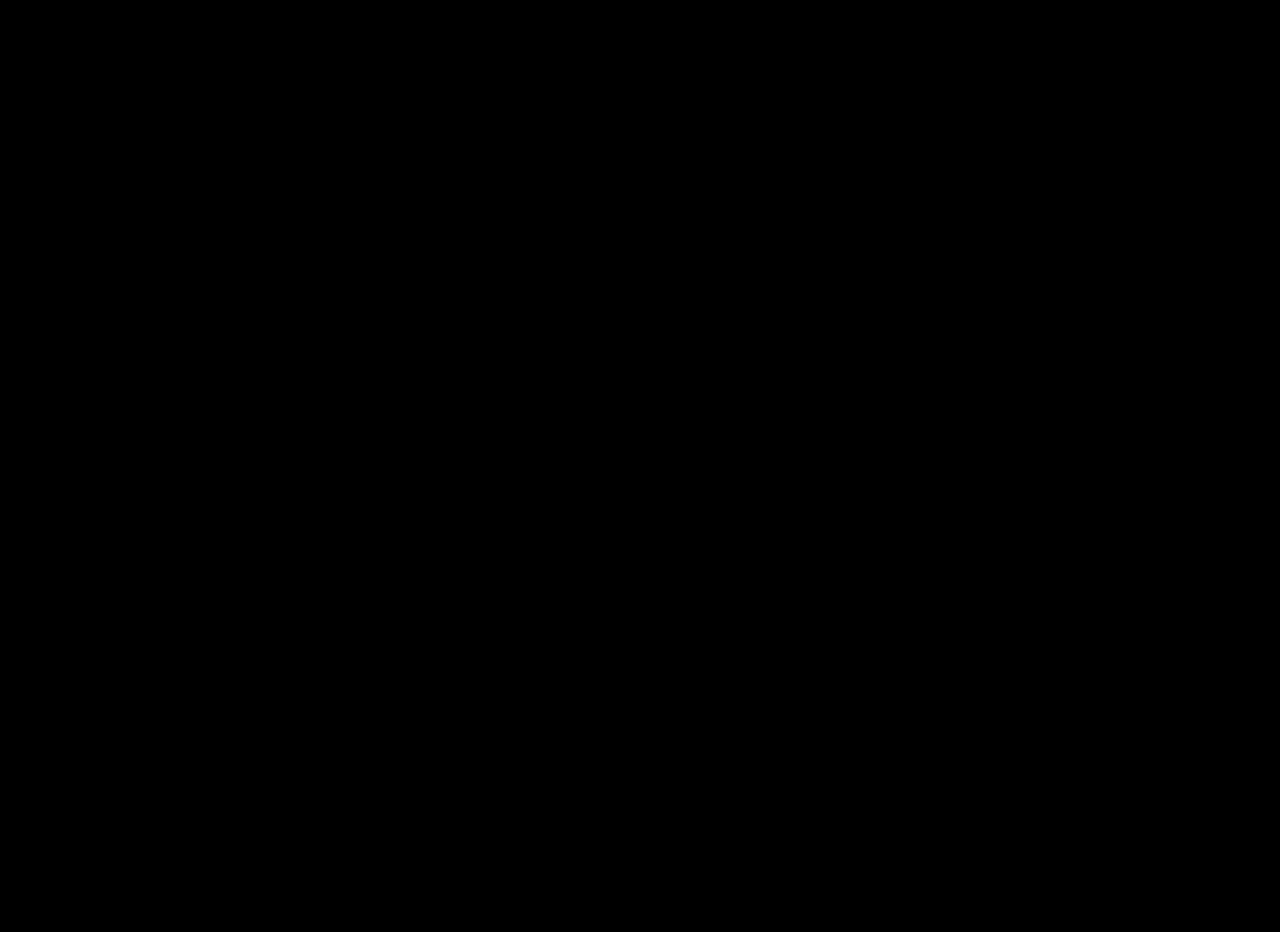
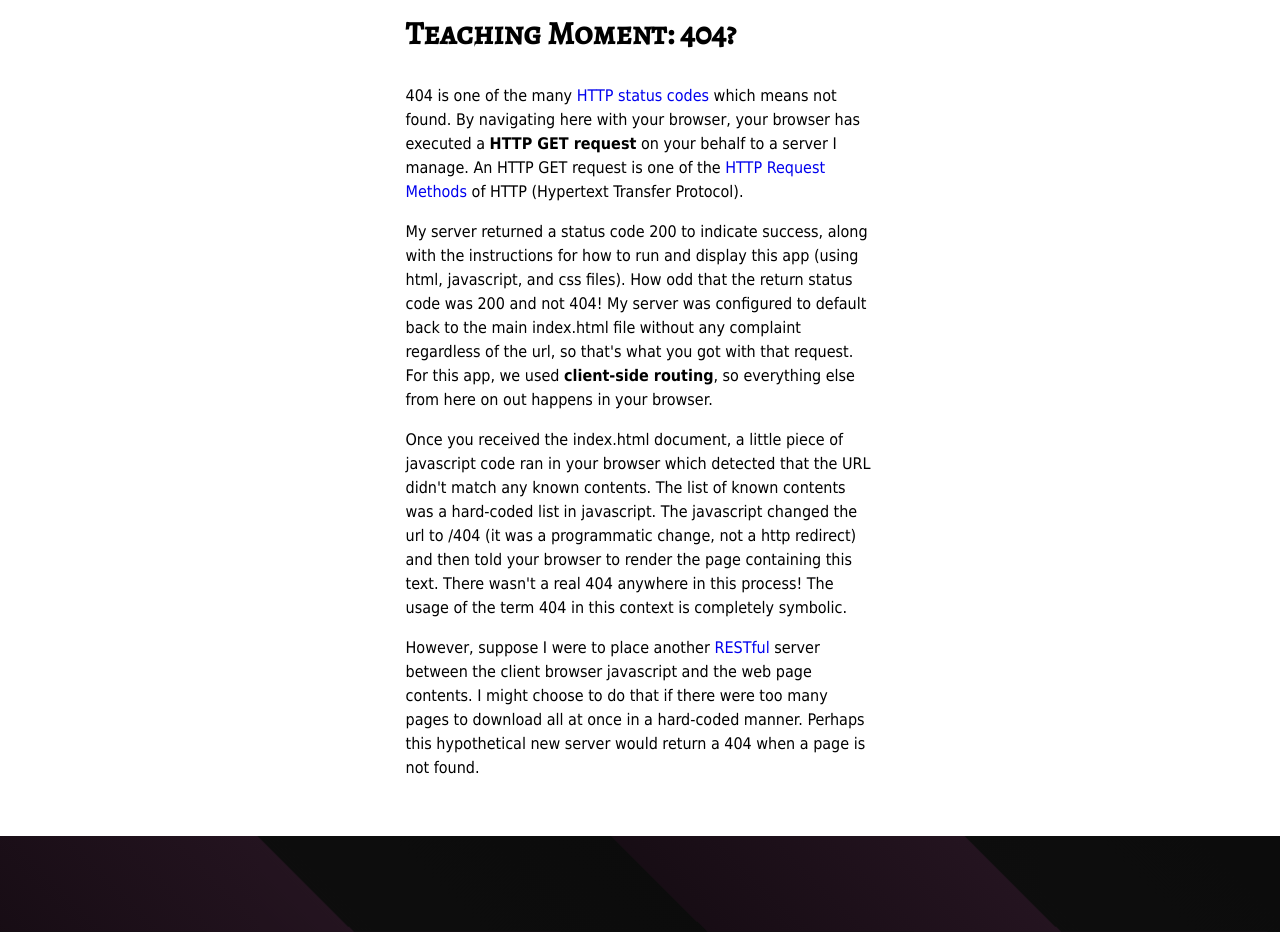
Before and after one commit to chworthey/cs-studio-site, a React (Vite) app: page /404 in a window 1280 px wide. Before the commit this address had no page. Shown: the part 380-1312 px from the top of the page. Before the commit the page ends 800 px from the top, so only its background shows below. Built offline with nearby package versions, Linux system fonts and the light colour scheme; a web font is replaced by a local one.

Commit message:
Added not found

```diff
--- /dev/null
+++ b/src/main/components/NotFound.tsx
@@ -0,0 +1,37 @@
+import { IMenuItem } from "../types/IMenuItem";
+import { PageLayout } from "./PageLayout";
+
+interface INotFoundProps {
+  MenuItems: IMenuItem[]
+}
+
+export function NotFound(props: INotFoundProps) {
+  return (
+    <PageLayout MenuItems={props.MenuItems}>
+      <h1>404 - Not Found!</h1>
+      <p>Sorry, I am not sure what page you were looking for, or perhaps it was once here but I removed it. Either way, there isn't much to see here!</p>
+      <h2>Teaching Moment: 404?</h2>
+      <p>
+        404 is one of the many <a href="https://en.wikipedia.org/wiki/List_of_HTTP_status_codes">HTTP status codes</a> which means not found.
+        By navigating here with your browser, your browser has executed a <b>HTTP GET request</b> on your behalf to a server I manage.
+        An HTTP GET request is one of the <a href="https://en.wikipedia.org/wiki/HTTP#Request_methods">HTTP Request Methods</a> of HTTP (Hypertext Transfer Protocol).
+      </p>
+      <p>
+        My server returned a status code 200 to indicate success, along with the instructions for how to run and display this app (using html, javascript, and css files). How odd that the return status code was 200 and not 404!
+        My server was configured to default back to the main index.html file without any complaint regardless of the url, so that's what you got with that request.
+        For this app, we used <b>client-side routing</b>, so everything else from here on out happens in your browser.
+      </p>
+      <p>
+        Once you received the index.html document, a little piece of javascript code ran in your browser which detected that the URL didn't match any known contents.
+        The list of known contents was a hard-coded list in javascript.
+        The javascript changed the url to /404 (it was a programmatic change, not a http redirect) and then told your browser to render the page containing this text.
+        There wasn't a real 404 anywhere in this process! The usage of the term 404 in this context is completely symbolic.
+      </p>
+      <p>
+        However, suppose I were to place another <a href="https://en.wikipedia.org/wiki/REST">RESTful</a> server between the client browser javascript and the web page contents.
+        I might choose to do that if there were too many pages to download all at once in a hard-coded manner.
+        Perhaps this hypothetical new server would return a 404 when a page is not found.
+      </p>
+    </PageLayout>
+  );
+}
```
Also changed, not shown: src/main/components/App.tsx (+11 -2 lines).
